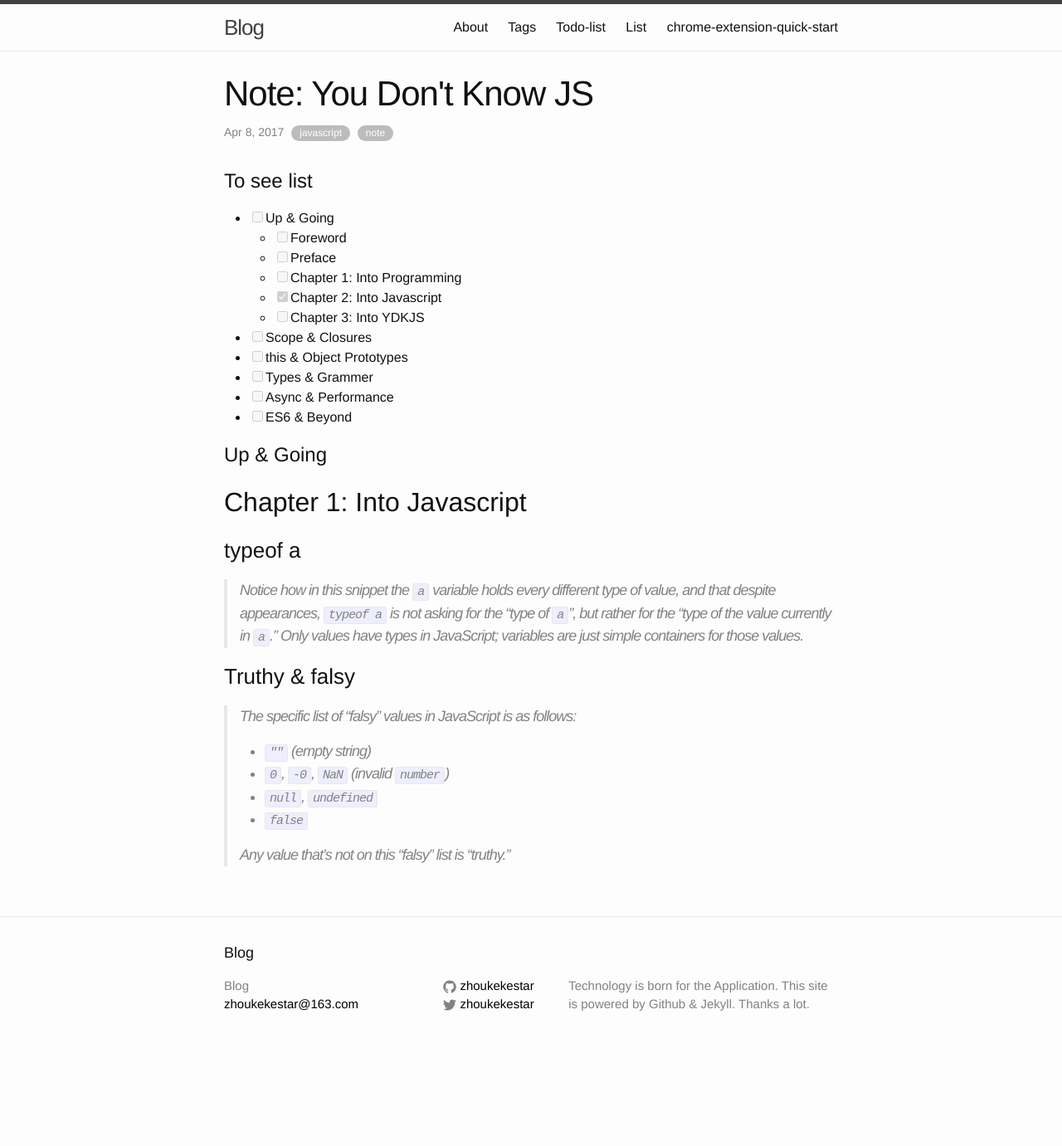
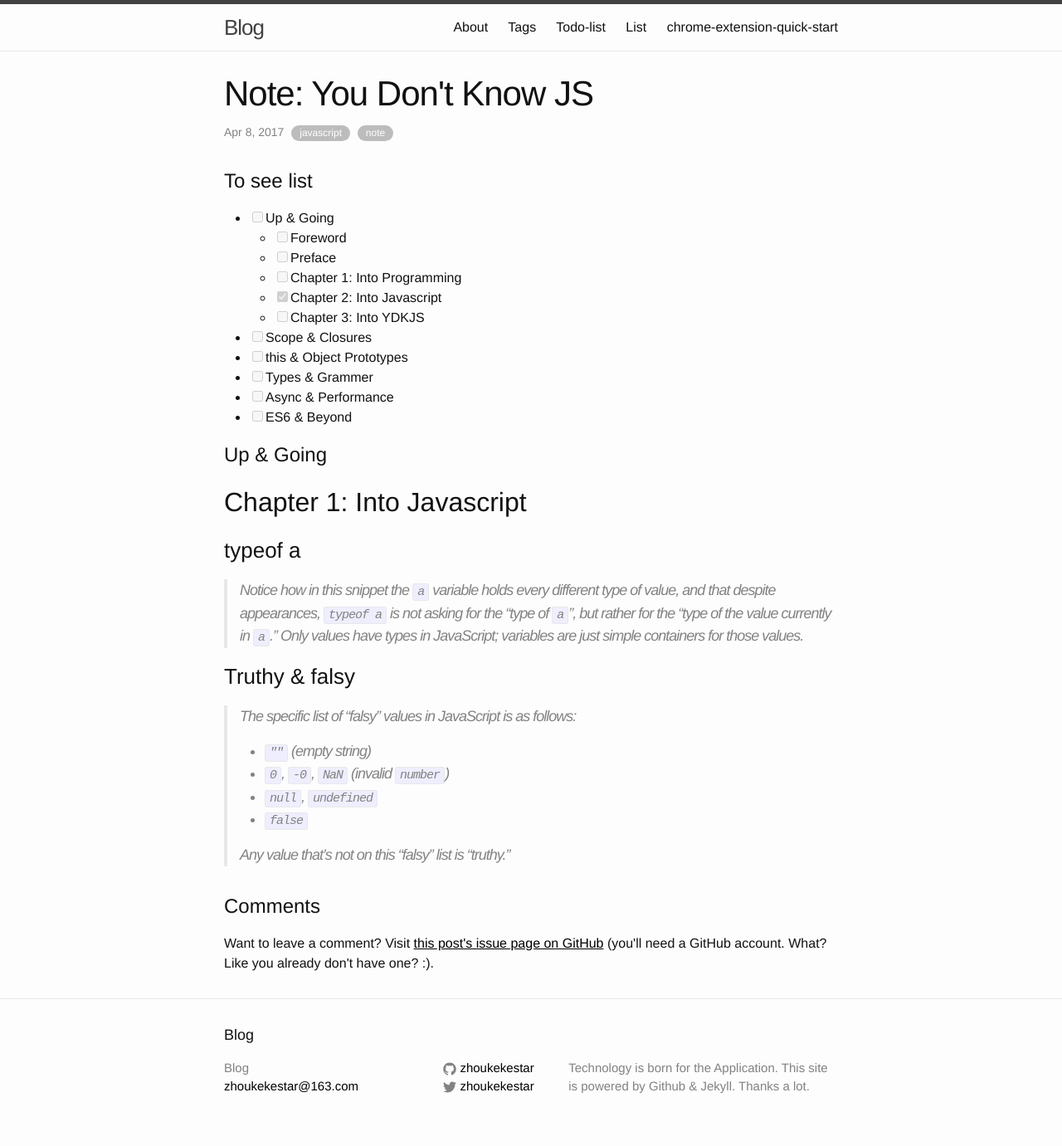
Before and after one commit to zhoukekestar/notes, a Jekyll site: the page built from _posts/2017/2017-04-08-you-dont-know-js.md, in a window 1280 px wide. Shown: the whole page at 83% size. Built offline with Jekyll 4.4.1, drawn with Linux system fonts in a browser that asks for light colours; before the commit the page ends 1282 px from its top, so only the background shows below that.

Commit message:
update style & commentID

```diff
--- a/_layouts/post.html
+++ b/_layouts/post.html
@@ -29,10 +29,9 @@
     <h2>Comments</h2>
     <div id="header">
         Want to leave a comment? Visit <a href="https://github.com/zhoukekestar/blog/issues/{{page.commentIssueId}}"> this post's issue page on GitHub</a> (you'll need a GitHub account. What? Like you already don't have one? :).
-    <div>
+    </div>
   </div>
   <script type="text/javascript" src="http://ajax.googleapis.com/ajax/libs/jquery/1/jquery.min.js"></script>
-  <!-- <script type="text/javascript" src="http://datejs.googlecode.com/svn/trunk/build/date-en-US.js"></script> -->
   <script type="text/javascript">
 
       function loadComments(data) {
--- a/css/main.scss
+++ b/css/main.scss
@@ -37,7 +37,6 @@
 
 // Import partials from the `minima` theme.
 @import "minima";
-
 
 .post-tag {
   background: #bcbcbd;
@@ -124,12 +123,8 @@
 .comment .commentheader .commentgravatar {
   background-attachment: scroll;
   background-clip: border-box;
-  background-color: white;
   background-image: none;
   background-origin: padding-box;
-  border-color: #C8C8C8;
-  border-style: solid;
-  border-width: 1px;
   color: black;
   display: inline-block;
   float: none;
@@ -250,3 +245,6 @@
   font-size: 85%;
   padding: 0 .2em;
 }
+div#comments #header a {
+  text-decoration: underline;
+}
```
Also changed, not shown: other parts of _layouts/post.html (+0 -1 lines), _posts/2017/2017-04-08-you-dont-know-js.md (+1 -0 lines).
